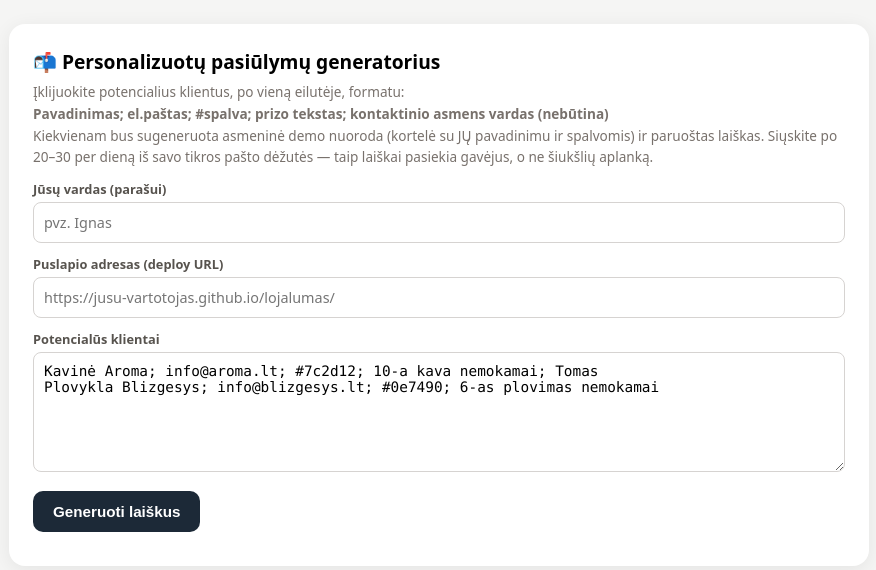
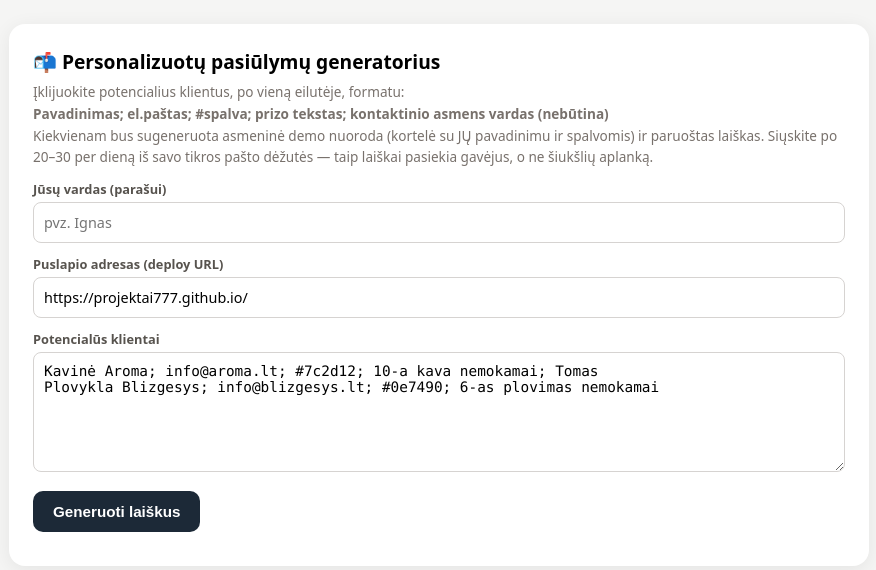
Before and after one commit to Crystalius7/lojalumas, a plain HTML site: page public/tools/outreach.html in a window 1280 px wide. Shown: the whole page, without its empty margins (201-1077 px from the left). Drawn offline with Linux system fonts and the light colour scheme.

Commit message:
Switch primary site to projektai777.github.io

```diff
--- a/public/tools/outreach.html
+++ b/public/tools/outreach.html
@@ -53,7 +53,7 @@
     <label>Jūsų vardas (parašui)</label>
     <input id="fSender" value="" placeholder="pvz. Ignas">
     <label>Puslapio adresas (deploy URL)</label>
-    <input id="fBase" value="" placeholder="https://jusu-vartotojas.github.io/lojalumas/">
+    <input id="fBase" value="https://projektai777.github.io/" placeholder="https://projektai777.github.io/">
     <label>Potencialūs klientai</label>
     <textarea id="fList">Kavinė Aroma; info@aroma.lt; #7c2d12; 10-a kava nemokamai; Tomas
 Plovykla Blizgesys; info@blizgesys.lt; #0e7490; 6-as plovimas nemokamai</textarea>
```
Also changed, not shown: 1 other file.
